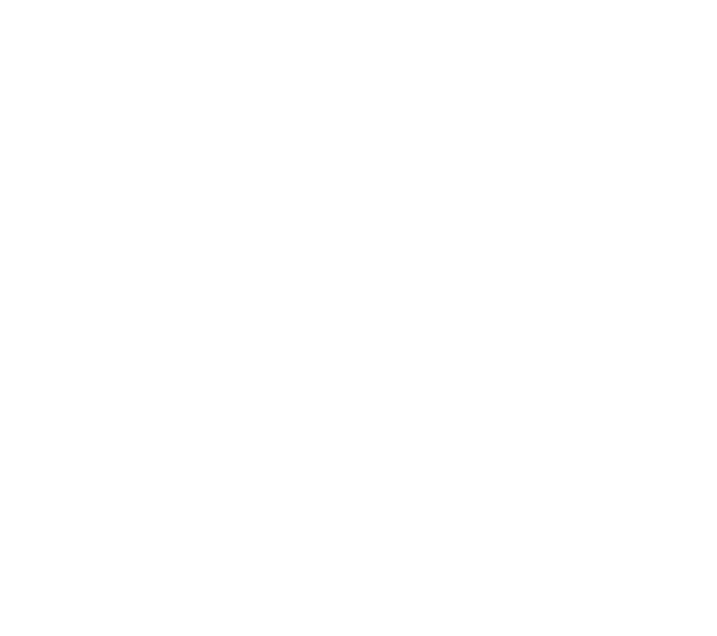
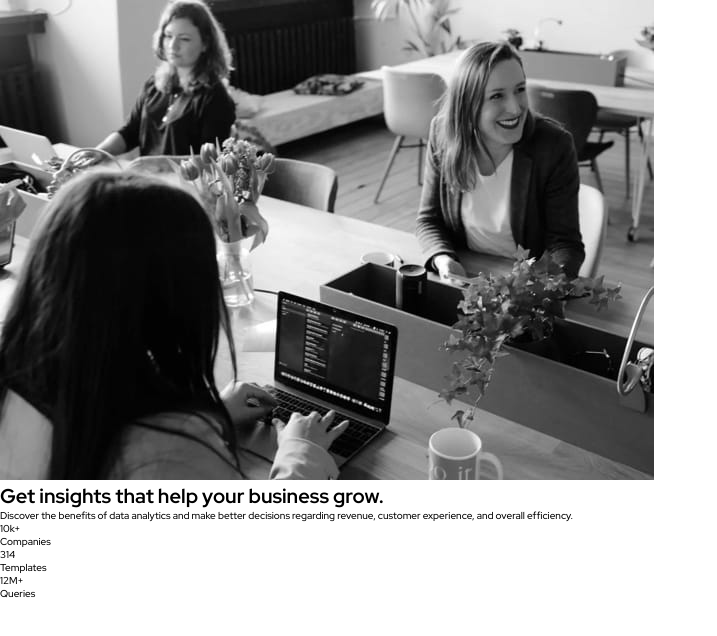
Before and after one commit to AngelDHackerman/StatsPreviewCardcomponent, a plain HTML site: page index.html in a window 1280 px wide. Shown: the whole page, without its empty margins (0-717 px from the left). Drawn offline with Linux system fonts and the light colour scheme.

Commit message:
Estructurado el HTML, comenzamos con el Css

```diff
--- a/index.html
+++ b/index.html
@@ -8,9 +8,43 @@
   <link rel="stylesheet" href="./style.css">
   <link rel="preconnect" href="https://fonts.googleapis.com">
   <link rel="preconnect" href="https://fonts.gstatic.com" crossorigin>
-  <link href="https://fonts.googleapis.com/css2?family=Red+Hat+Display:wght@500;700;900&display=swap" rel="stylesheet">
+  <link href="https://fonts.googleapis.com/css2?family=Lexend+Deca&family=Red+Hat+Display:wght@500;700;900&display=swap" rel="stylesheet">
+  <link rel="preconnect" href="https://fonts.googleapis.com">
+  <link rel="preconnect" href="https://fonts.gstatic.com" crossorigin>
+  <link href="https://fonts.googleapis.com/css2?family=Inter:wght@400;700&family=Lexend+Deca&family=Red+Hat+Display:wght@500;700;900&display=swap" rel="stylesheet">
 </head>
 <body>
+  <header class="header">
+    <img src="./stats-preview-card-component-main/images/image-header-mobile.jpg" alt="">
+  </header>
+  <main class="main">
+    <h1>
+      <p>Get <strong>insights</strong> that help your business grow.</p>
+    </h1>
 
+    <div class="main-description">
+      <p>
+        Discover the benefits of data analytics and make better decisions regarding revenue, customer experience, and overall efficiency.
+      </p>
+    </div>
+
+    <div class="main-stats">
+
+      <div class="main-stats--details">
+        <p>10k+</p>
+        <p>Companies</p>
+      </div>
+
+      <div class="main-stats--details">
+        <p>314</p>
+        <p>Templates</p>
+      </div>
+
+      <div class="main-stats--details">
+        <p>12M+</p>
+        <p>Queries</p>
+      </div>
+    </div>
+  </main>
 </body>
 </html>
--- a/style.css
+++ b/style.css
@@ -7,6 +7,8 @@
 }
 html {
   font-size: 62.5%;
+  font-family: 'Inter', sans-serif;
+  font-family: 'Lexend Deca', sans-serif;
   font-family: 'Red Hat Display', sans-serif;
 }
 :root {
```
